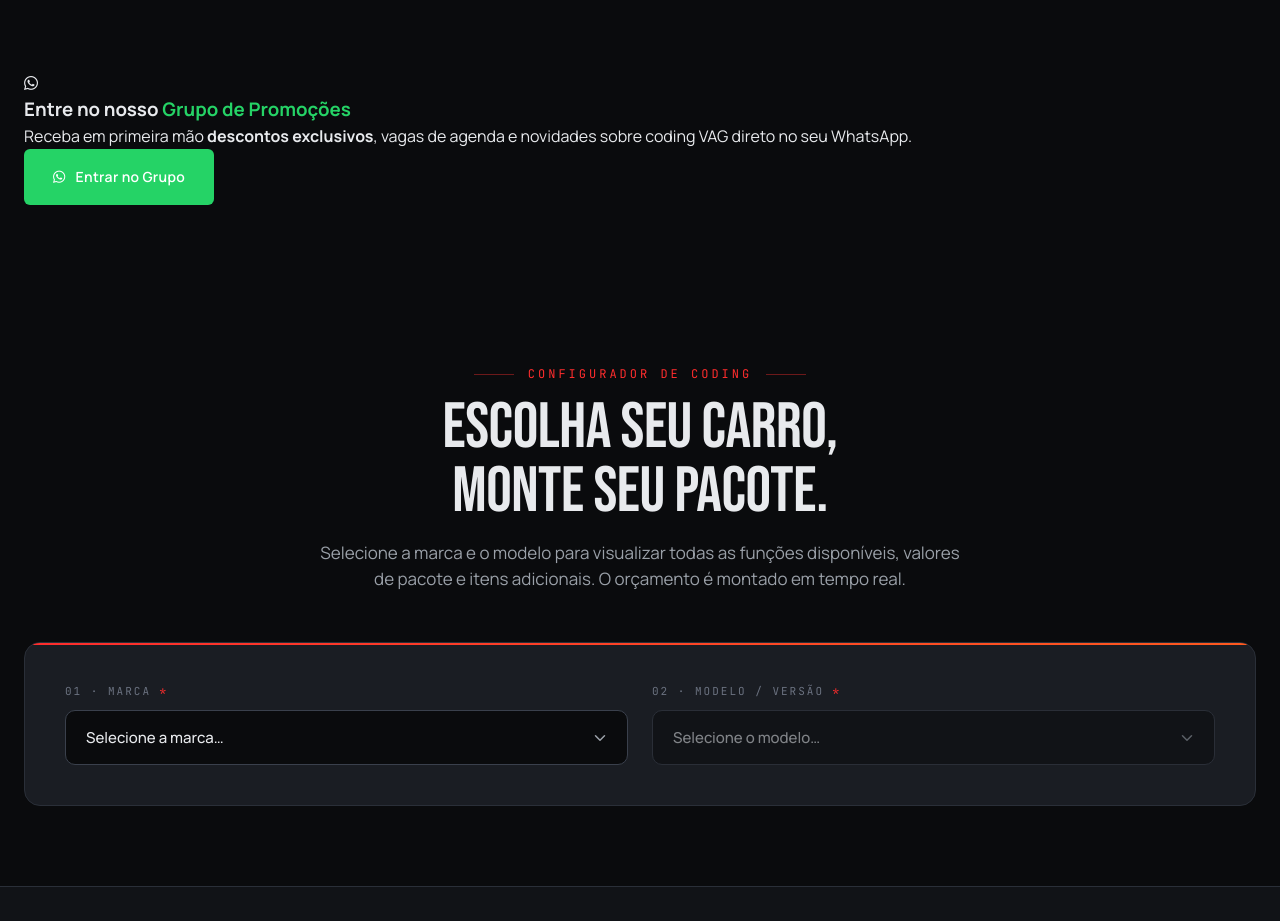
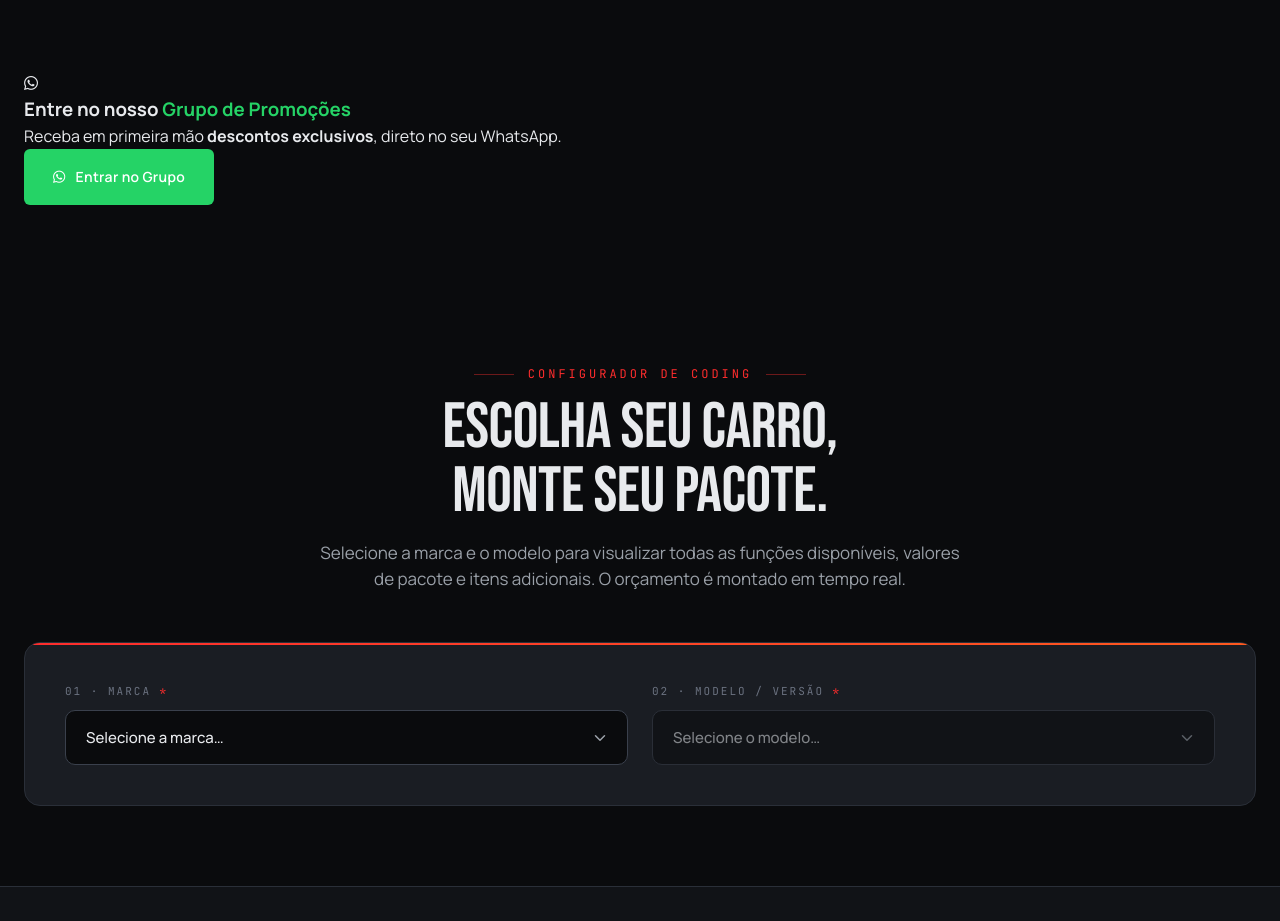
Before and after one commit to vagcodingcampinas/VAGCODING_CAMPINAS, a plain HTML site: page index.html in a window 1280 px wide. Shown: the part 1720-2641 px from the top of the page. Drawn offline with Linux system fonts and the light colour scheme.

Commit message:
Update index.html
correção de texto

```diff
--- a/index.html
+++ b/index.html
@@ -449,7 +449,7 @@
       </div>
       <div class="promo-text">
         <h3>Entre no nosso <span style="color:#25d366">Grupo de Promoções</span></h3>
-        <p>Receba em primeira mão <strong style="color:var(--text)">descontos exclusivos</strong>, vagas de agenda e novidades sobre coding VAG direto no seu WhatsApp.</p>
+        <p>Receba em primeira mão <strong style="color:var(--text)">descontos exclusivos</strong>, direto no seu WhatsApp.</p>
       </div>
       <div class="promo-cta">
         <a href="https://chat.whatsapp.com/IVgWt1Rzu714LEteL9sCcb?s=cl&p=i&mlu=4&ilr=4" target="_blank" rel="noopener" class="btn btn-wa">
```
